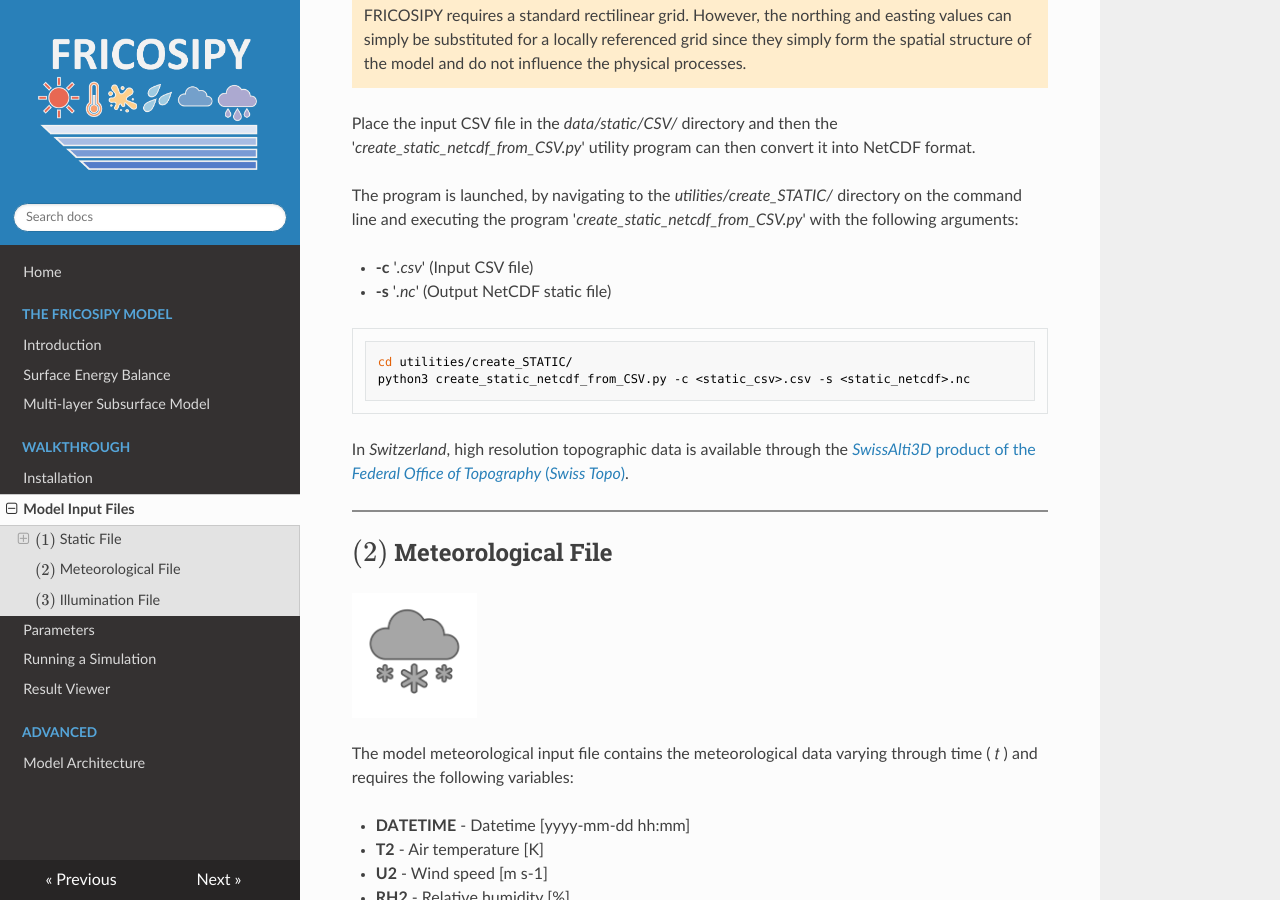
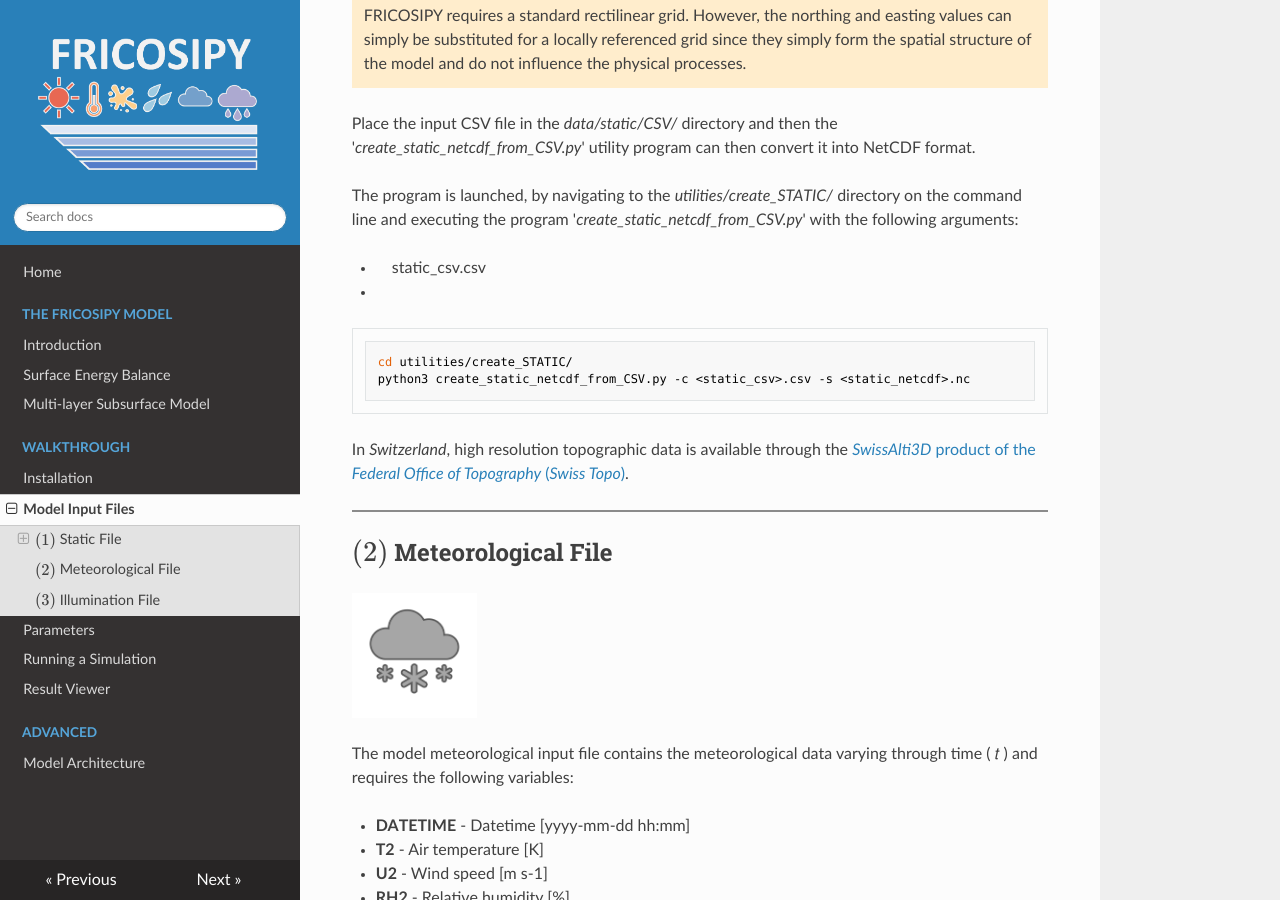
Before and after one commit to MarcusGastaldello/FRICOSIPY, an MkDocs documentation site: the page built from docs/model_input_files.md, in a window 1280 px wide and 900 px high, scrolled down 1438 px. Built offline with MkDocs 1.6.1, drawn with Linux system fonts in a browser that asks for light colours; nearby versions of some CDN libraries.

Commit message:
Update model_input_files.md

````diff
--- a/docs/model_input_files.md
+++ b/docs/model_input_files.md
@@ -58,8 +58,8 @@
 
 The program is launched, by navigating to the *utilities/create_STATIC/* directory on the command line and executing the program '*create_static_netcdf_from_CSV.py*' with the following arguments:
 
-* **-c**   '*<static_csv>.csv*'    (Input CSV file)
-* **-s**   '*<static_netcdf>.nc*'    (Output NetCDF static file)
+* &emsp; static_csv.csv
+* &emsp;
 
 ```python
 cd utilities/create_STATIC/
````
